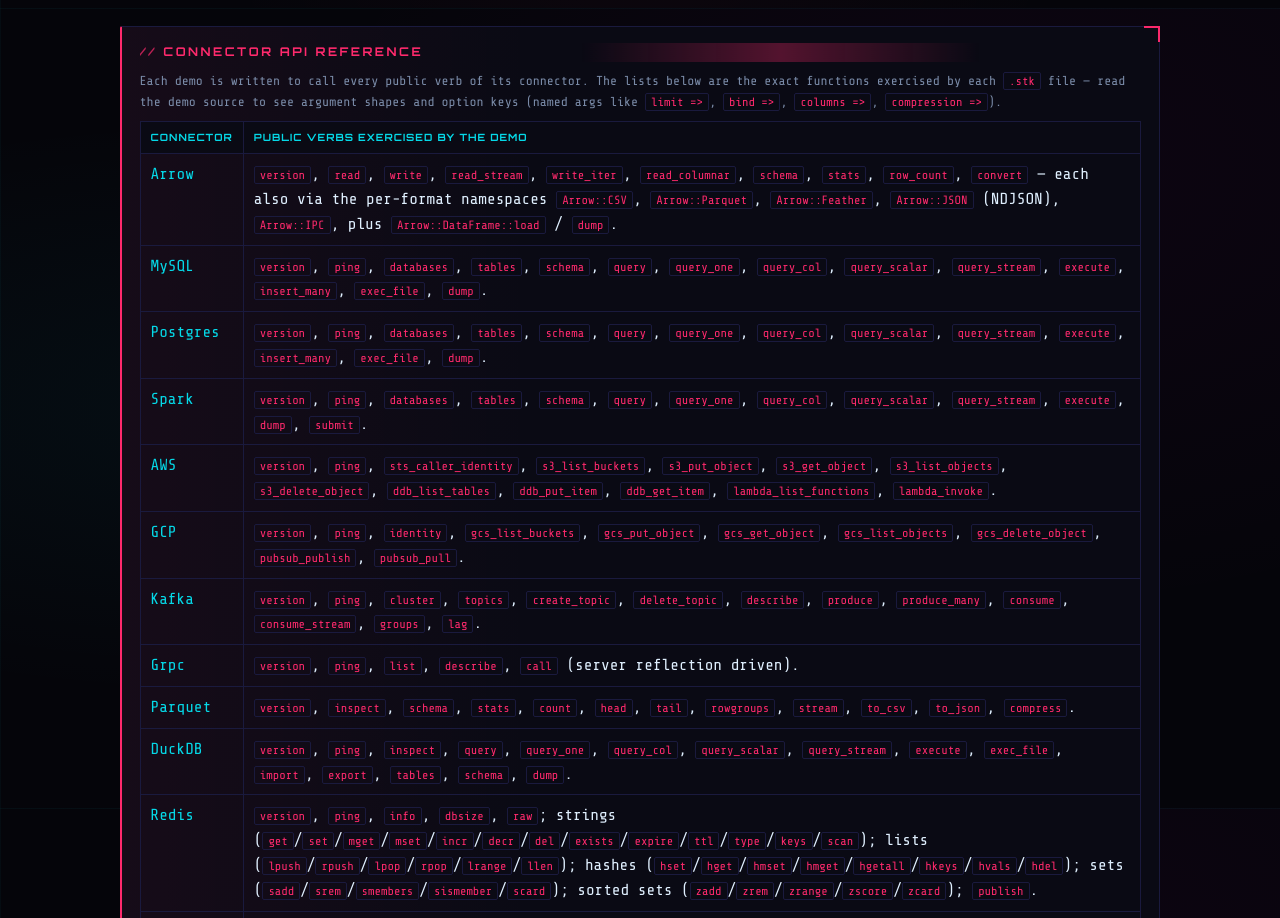
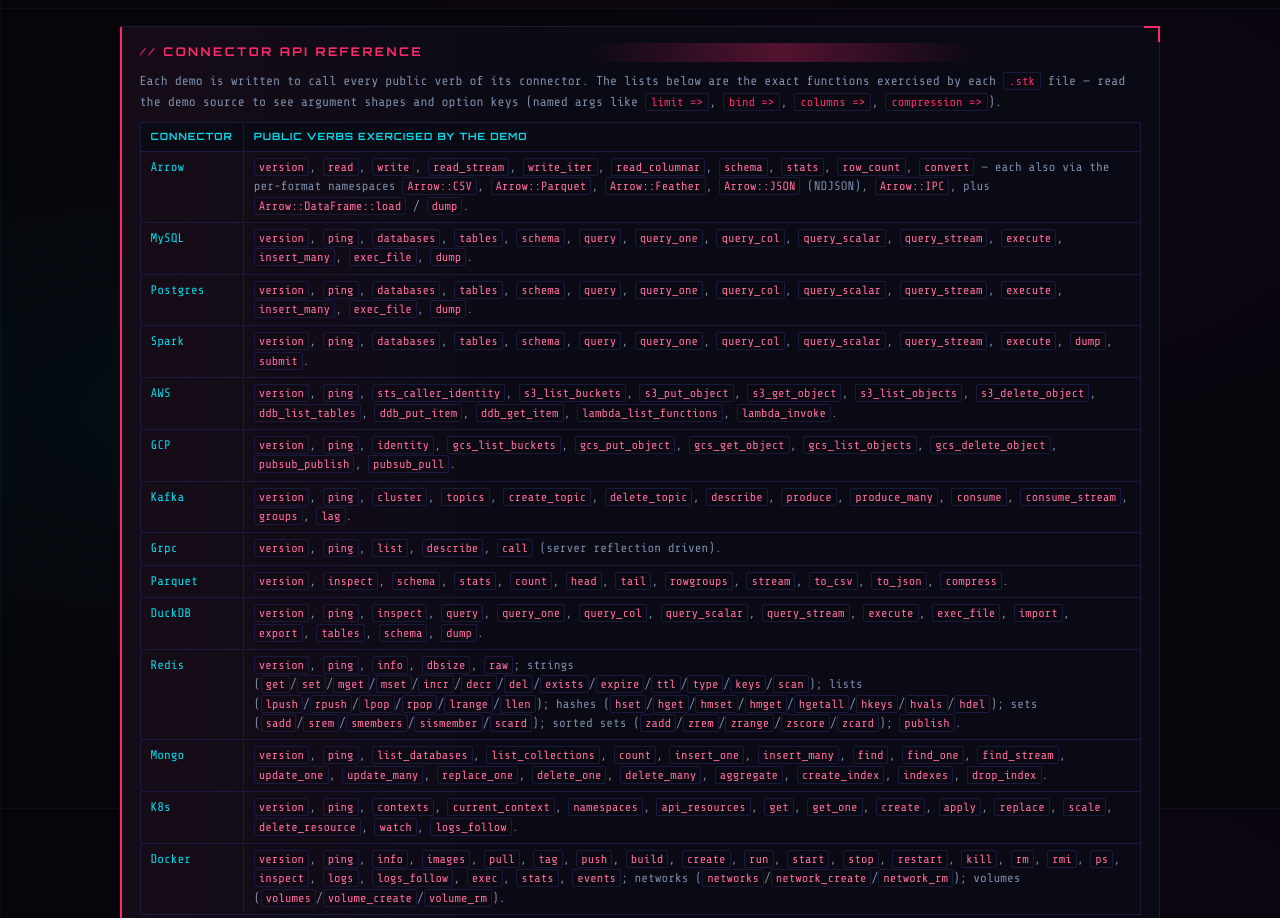
Before and after one commit to MenkeTechnologies/stryke-demo, a plain HTML site: page docs/index.html in a window 1280 px wide. Shown: the part 3192-4110 px from the top of the page. Drawn offline with nearby package versions, Linux system fonts and the light colour scheme.

Commit message:
docs: define .arch-table in index.html — the connector reference table was unstyled
The rules live in report.html's style block only; index.html's
"Connector API reference" table used the class without it.

```diff
--- a/docs/index.html
+++ b/docs/index.html
@@ -73,6 +73,21 @@
     .demo-tbl td.svc-none { color: var(--green); font-weight: 700; }
     .demo-tbl td.svc-local { color: var(--cyan); }
     .demo-tbl td.svc-cloud { color: var(--yellow); }
+    .arch-table { width: 100%; border-collapse: collapse; margin: 0.6rem 0; font-size: 12.5px; }
+    .arch-table th {
+      background: var(--bg-secondary);
+      color: var(--cyan);
+      font-family: 'Orbitron', sans-serif;
+      font-size: 10px;
+      font-weight: 700;
+      letter-spacing: 1px;
+      text-transform: uppercase;
+      text-align: left;
+      padding: 6px 10px;
+      border: 1px solid var(--border);
+    }
+    .arch-table td { padding: 6px 10px; border: 1px solid var(--border); color: var(--text-dim); vertical-align: top; }
+    .arch-table td code { color: var(--accent-light); background: var(--bg); padding: 1px 4px; }
   </style>
 </head>
 <body>
```
